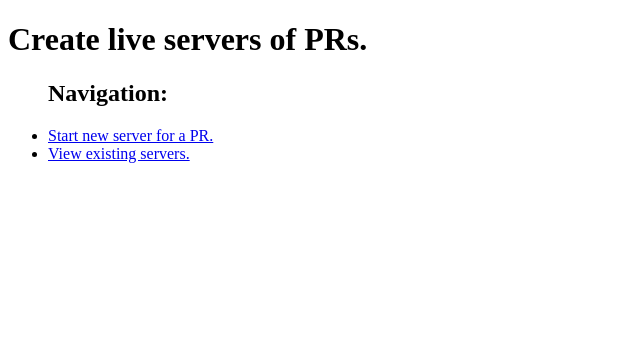
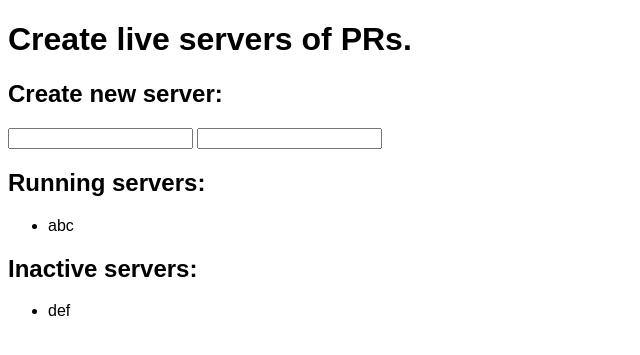
Before and after one commit to evil-npo/pr-live-severs, a Flask app: page / in a window 1280 px wide. Shown: the top 355 px of the page, without its empty margins (0-640 px from the left). Run offline with Flask 3, Linux system fonts and the light colour scheme.

Commit message:
clean up site

```diff
--- a/app.py
+++ b/app.py
@@ -1,6 +1,6 @@
 from concurrent.futures import ThreadPoolExecutor
 
-from flask import Flask, render_template
+from flask import Flask, render_template, send_from_directory
 from webapp.serve import close_httpd, create_httpd, run_httpd
 
 BASE_DIR = './dist/genstuff'
@@ -15,13 +15,9 @@ app = Flask(__name__)
 def home():
     return render_template('home.html')
 
-@app.route('/servers')
-def view_all_servers():
-    return render_template('view-servers.html')
-
-@app.route('/servers/create')
-def create_server():
-    return render_template('create-server.html')
+@app.route('/static/<filename>')
+def create_server(filename):
+    return send_from_directory('static', filename)
 
 @app.route('/start')
 def start_server():
--- /dev/null
+++ b/static/styles.css
@@ -0,0 +1,3 @@
+html {
+    font-family: Arial, sans-serif;
+}
--- a/templates/create-server.html
+++ b/templates/create-server.html
@@ -1,15 +1,8 @@
-<!DOCTYPE html>
-<html lang="en">
-<head>
-    <meta charset="UTF-8">
-    <meta name="viewport" content="width=device-width, initial-scale=1.0">
-    <title>PR Live Server - Create server</title>
-</head>
-<body>
-    <h1>Create a live server from a PR</h1>
-    <ul>
-        <h2>Navigation:</h2>
-        <li><a href="../">Home.</a></li>
-    </ul>
-</body>
-</html>
+<form action="./create" method="post">
+    <label for="remote_url">
+        <input type="text" name="remote_url" id="remote_url">
+    </label>
+    <label for="remote_branch_name">
+        <input type="text" name="remote_branch_name" id="remote_branch_name">
+    </label>
+</form>
--- a/templates/home.html
+++ b/templates/home.html
@@ -4,13 +4,10 @@
     <meta charset="UTF-8">
     <meta name="viewport" content="width=device-width, initial-scale=1.0">
     <title>PR Live Server</title>
+    <link rel="stylesheet" href="./static/styles.css">
 </head>
 <body>
     <h1>Create live servers of PRs.</h1>
-    <ul>
-        <h2>Navigation:</h2>
-        <li><a href="./servers/create">Start new server for a PR.</a></li>
-        <li><a href="./servers">View existing servers.</a></li>
-    </ul>
+    {% include 'view-servers.html' %}
 </body>
 </html>
--- a/templates/view-servers.html
+++ b/templates/view-servers.html
@@ -1,15 +1,12 @@
-<!DOCTYPE html>
-<html lang="en">
-<head>
-    <meta charset="UTF-8">
-    <meta name="viewport" content="width=device-width, initial-scale=1.0">
-    <title>PR Live Server - Current servers</title>
-</head>
-<body>
-    <h1>Existing servers</h1>
-    <ul>
-        <h2>Navigation:</h2>
-        <li><a href="../">Home.</a></li>
-    </ul>
-</body>
-</html>
+<h2>Create new server:</h2>
+{% include 'create-server.html' %}
+
+<h2>Running servers:</h2>
+<ul>
+    <li>abc</li>
+</ul>
+
+<h2>Inactive servers:</h2>
+<ul>
+    <li>def</li>
+</ul>
```
